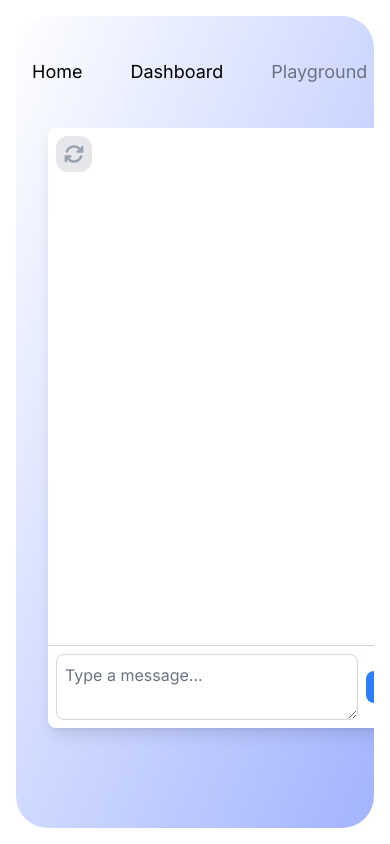
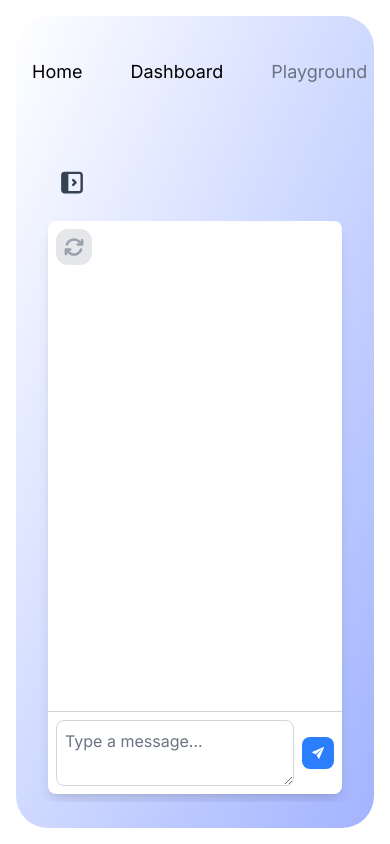
Before and after one commit to Robotics-Academy-of-Nepal/wishchat-redesign-frontend, a React (Vite) app: page /playground/chat in a window 390 px wide. Built offline with nearby package versions, Linux system fonts and the light colour scheme.

Commit message:
chore:responsive playground/chat fix

```diff
--- a/src/Components/Playground/Chat.jsx
+++ b/src/Components/Playground/Chat.jsx
@@ -116,9 +116,8 @@ const Chat = () => {
   };
 
   return (
-    // <div className="w-full h-screen flex flex-row bg-[url(/public/subtlebg.png)] justify-center p-4 rounded-lg">
     <div
-      className={`w-full h-[600px] flex flex-row lg:justify-evenly rounded-lg `}
+      className={` h-[650px] flex flex-row items-center justify-center lg:justify-evenly rounded-xl m-6 overflow-y-scroll`}
     >
       <ChatSidebar
         showSidebar={showSidebar}
@@ -129,19 +128,22 @@ const Chat = () => {
         setSystemPrompt={setSystemPrompt}
         id={id}
       />
+      <div className="w-full h-full flex flex-col lg:flex-row justify-between overflow-y-scroll overflow-hidden rounded-xl">
         <TbLayoutSidebarLeftExpandFilled
           className={`h-8 w-8 text-gray-700 m-4 ${showSidebar && "hidden"}`}
           onClick={() => setShowSidebar((prev) => !prev)}
         />
         <div
-        className={`w-full flex justify-center ${
+          className={`w-full h-full flex justify-center rounded-xl ${
             showSidebar && "hidden lg:flex justify-center"
           }`}
         >
-        <div className={`w-[500px] h-full flex flex-col justify-between rounded-lg bg-white shadow-lg ${
-          showSidebar && "hidden lg:flex justify-center"
-        }`}>
-          <div className="w-full  flex justify-between">
+          <div
+            className={`w-[500px] flex flex-col justify-between rounded-lg bg-white shadow-lg m-2 ${
+              showSidebar && "hidden lg:flex"
+            }`}
+          >
+            <div className="w-full flex justify-between">
               {/* <div
               className="flex items-center justify-center rounded-xl p-2 m-2 bg-blue-500 font-bold text-white"
               onClick={() => setMessages([])}
@@ -196,6 +198,7 @@ const Chat = () => {
           </div>
         </div>
       </div>
+    </div>
   );
 };
 
--- a/src/Components/Playground/ChatSidebar.jsx
+++ b/src/Components/Playground/ChatSidebar.jsx
@@ -41,11 +41,10 @@ const ChatSidebar = ({
   };
   return (
     <div
-      className={`lg:flex-shrink-0 bg-white text-gray-700 overflow-hidden shadow-xl transition-all duration-300 ease-in-out ${
-        showSidebar ? "lg:w-[380px] p-4 w-full" : " w-0 p-0"
+      className={`flex-shrink-0 bg-white text-gray-700 shadow-xl transition-all overflow-hidden duration-300 ease-in-out ${
+        showSidebar ? "lg:w-[380px] p-4 w-full h-full" : " w-0 h-0 p-0"
       }`}
     >
-      <div className="min-w-[270px]">
       <TbLayoutSidebarRightExpandFilled
         className="h-8 w-8 cursor-pointer"
         onClick={() => setShowSidebar(false)}
@@ -89,7 +88,7 @@ const ChatSidebar = ({
             <h6 className="font-medium mb-2">System Prompt</h6>
             <textarea
               className="w-full p-2 border border-gray-300 rounded-lg text-sm"
-                rows="10"
+              rows="6"
               placeholder="Add a system prompt here..."
               value={systemPrompt}
               onChange={(e) => setSystemPrompt(e.target.value)}
@@ -109,10 +108,9 @@ const ChatSidebar = ({
           >
             Apply Changes
           </button>
-            {/* )} */}
         </div>
       </nav>
-      </div>
+      {/* </div> */}
     </div>
   );
 };
--- a/src/Components/Playground/Playground.jsx
+++ b/src/Components/Playground/Playground.jsx
@@ -17,8 +17,14 @@ export default function Playground() {
   };
 
   return (
-    <div className="fixed inset-4 overflow-auto rounded-4xl flex flex-col bg-gradient-to-br bg-gradient-radial from-white to-indigo-300">
-      <Navbar id={id} name={name} api_key={api_key} azure_index={azure_index} messages_used={messages_used}/>
+    <div className="fixed inset-4 rounded-4xl flex flex-col bg-gradient-to-br bg-gradient-radial from-white to-indigo-300">
+      <Navbar
+        id={id}
+        name={name}
+        api_key={api_key}
+        azure_index={azure_index}
+        messages_used={messages_used}
+      />
       {isActive("/chat") ? (
         <Outlet />
       ) : (
@@ -49,7 +55,14 @@ export default function Playground() {
               <button
                 onClick={() =>
                   navigate("/playground/chat", {
-                    state: { id, name, api_key, azure_index, prompt ,messages_used},
+                    state: {
+                      id,
+                      name,
+                      api_key,
+                      azure_index,
+                      prompt,
+                      messages_used,
+                    },
                   })
                 }
                 className="h-[40px] w-[42px] text-white rounded-full bg-blue-500 flex items-center justify-center"
```
Lines whose indentation alone changed are shown as unchanged.
